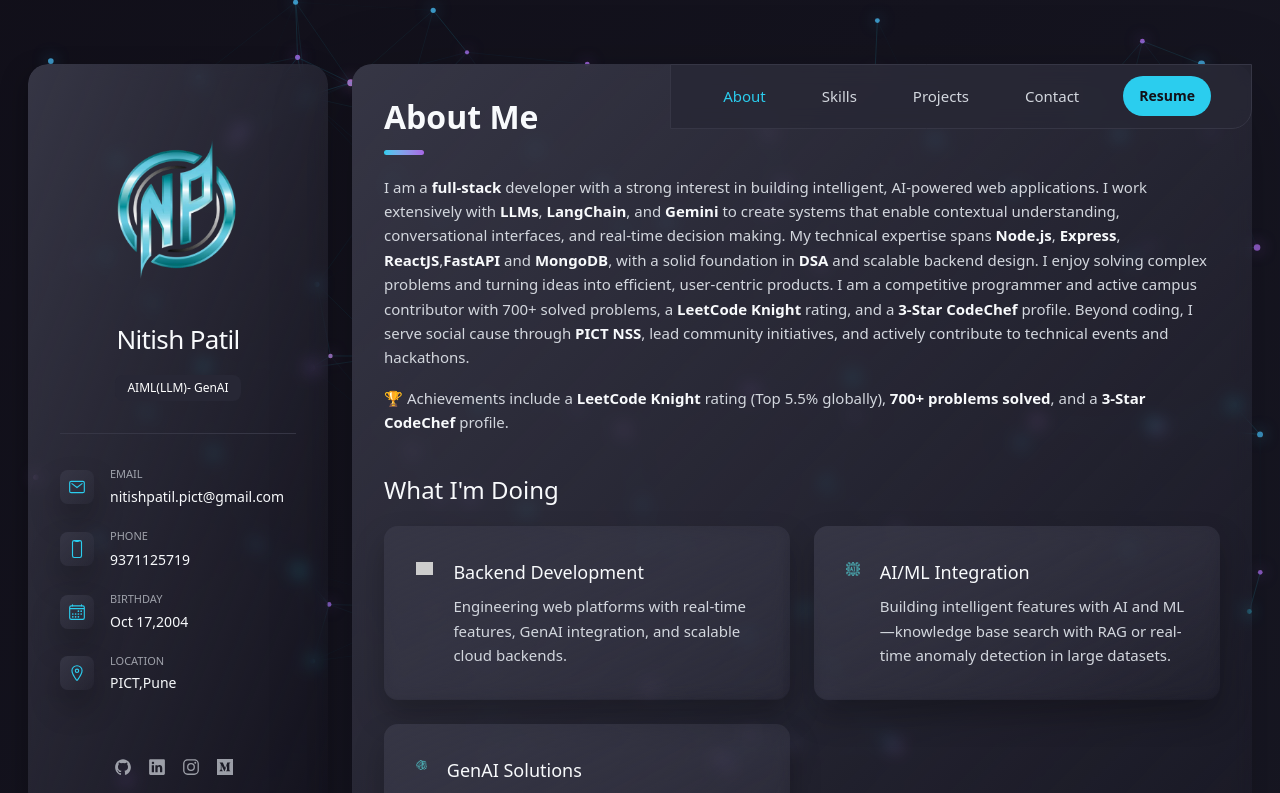
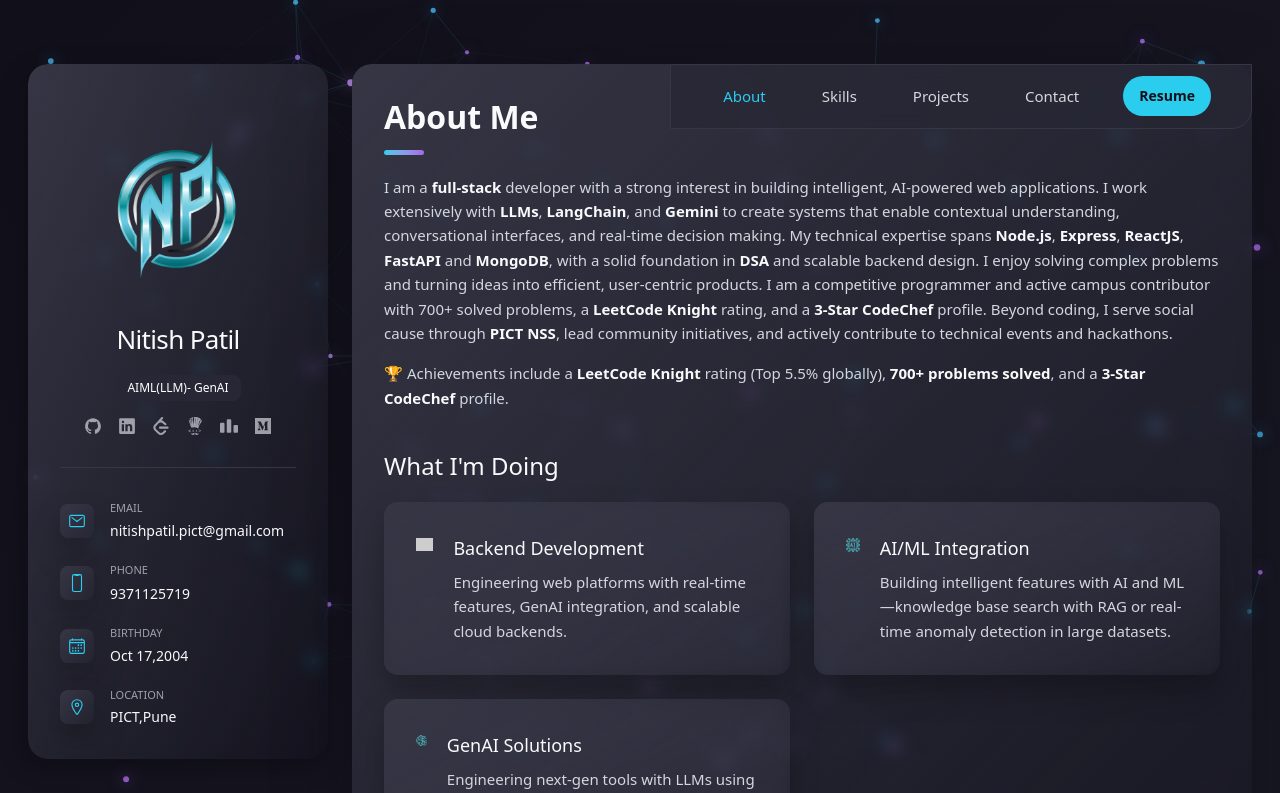
Before and after one commit to NitishP1710/Nitish_portfolio, a React (Vite) app: page / in a window 1280 px wide. Shown: the top 793 px of the page. Built offline with nearby package versions, Linux system fonts and the light colour scheme; grey boxes are pictures that could not be loaded.

Commit message:
Updated portpolio

```diff
--- a/src/components/Sidebar.jsx
+++ b/src/components/Sidebar.jsx
@@ -6,10 +6,10 @@
   IoChevronDown,
   IoLogoGithub,
   IoLogoLinkedin,
-  IoLogoInstagram,
   IoLogoMedium,
   IoLogoCodepen,
 } from "react-icons/io5";
+import { SiLeetcode, SiCodechef, SiCodeforces } from "react-icons/si";
 import { useState } from "react";
 import { personaInfo } from "../data/portfolioData";
 
@@ -37,9 +37,37 @@
             <h1 className="text-white-2 text-[17px] md:text-[26px] font-medium tracking-tight mb-2 md:mb-4 whitespace-nowrap">
               {personaInfo.name}
             </h1>
-            <p className="text-white-1 bg-onyx text-[11px] md:text-[12px] font-light w-max px-3 py-1 rounded-lg mx-auto lg:mx-auto">
+            <p className="text-white-1 bg-onyx text-[11px] md:text-[12px] font-light w-max px-3 py-1 rounded-lg mx-auto lg:mx-auto mb-3 md:mb-4">
               {personaInfo.title}
             </p>
+
+            {/* Social Links */}
+            <ul className="flex justify-center items-center gap-3 md:gap-4">
+              <SocialLink
+                href={personaInfo.social.github}
+                icon={<IoLogoGithub />}
+              />
+              <SocialLink
+                href={personaInfo.social.linkedin}
+                icon={<IoLogoLinkedin />}
+              />
+              <SocialLink
+                href={personaInfo.social.leetcode}
+                icon={<SiLeetcode />}
+              />
+              <SocialLink
+                href={personaInfo.social.codechef}
+                icon={<SiCodechef />}
+              />
+              <SocialLink
+                href={personaInfo.social.codeforces}
+                icon={<SiCodeforces />}
+              />
+              <SocialLink
+                href={personaInfo.social.medium}
+                icon={<IoLogoMedium />}
+              />
+            </ul>
           </div>
 
           {/* Toggle Button - Mobile/Tablet */}
@@ -109,32 +137,6 @@
               }
             />
           </ul>
-
-          <div className="w-full h-px bg-jet my-4 md:my-8 lg:opacity-0" />
-
-          {/* Social Links */}
-          <ul className="flex justify-start lg:justify-center items-center gap-4 pl-2 pb-1">
-            <SocialLink
-              href={personaInfo.social.github}
-              icon={<IoLogoGithub />}
-            />
-            <SocialLink
-              href={personaInfo.social.linkedin}
-              icon={<IoLogoLinkedin />}
-            />
-            <SocialLink
-              href={personaInfo.social.instagram}
-              icon={<IoLogoInstagram />}
-            />
-            <SocialLink
-              href={personaInfo.social.medium}
-              icon={<IoLogoMedium />}
-            />
-            <SocialLink
-              href={personaInfo.social.leetcode}
-              icon=""
-            />
-          </ul>
         </div>
       </aside>
     </>
--- a/src/data/portfolioData.js
+++ b/src/data/portfolioData.js
@@ -10,38 +10,39 @@
     "https://drive.google.com/file/d/1AFP-aTcJgFY6qFG3ZqOTugJQUaL3rLbf/view?usp=drive_link",
   social: {
     github: "https://github.com/NitishP1710",
-    leetcode :"https://leetcode.com/u/nitish-9371/",
-    medium : "https://medium.com/@patilnitish2004",
-    codechef :"https://www.codechef.com/users/npp_1710",
-    codeforces :"https://codeforces.com/profile/_Nitish_1710",
+    leetcode: "https://leetcode.com/u/nitish-9371/",
+    medium: "https://medium.com/@patilnitish2004",
+    // codechef: "https://www.codechef.com/users/npp_1710",
+    // codeforces: "https://codeforces.com/profile/_Nitish_1710",
     linkedin: "https://www.linkedin.com/in/nitish-patil-922b26288/",
-    instagram: "https://www.instagram.com/nitish_patil2004/?igsh=MWoxZWpuZjduMTU4Yw%3D%3D#",
   },
 };
 
 export const aboutText = [
-   `I am a <strong>full-stack</strong> developer with a strong interest in building intelligent, AI-powered web applications. I work extensively with <strong>LLMs</strong>, <strong>LangChain</strong>, and <strong>Gemini</strong> to create systems that enable contextual understanding, conversational interfaces, and real-time decision making.
-   My technical expertise spans <strong>Node.js</strong>, <strong>Express</strong>, <strong>ReactJS</strong>,<strong>FastAPI</strong> and <strong>MongoDB</strong>, with a solid foundation in <strong>DSA</strong> and scalable backend design. I enjoy solving complex problems and turning ideas into efficient, user-centric products.
+  `I am a <strong>full-stack</strong> developer with a strong interest in building intelligent, AI-powered web applications. I work extensively with <strong>LLMs</strong>, <strong>LangChain</strong>, and <strong>Gemini</strong> to create systems that enable contextual understanding, conversational interfaces, and real-time decision making.
+   My technical expertise spans <strong>Node.js</strong>, <strong>Express</strong>, <strong>ReactJS</strong>, <strong>FastAPI</strong> and <strong>MongoDB</strong>, with a solid foundation in <strong>DSA</strong> and scalable backend design. I enjoy solving complex problems and turning ideas into efficient, user-centric products.
    I am a competitive programmer and active campus contributor with 700+ solved problems, a <strong>LeetCode Knight</strong> rating, and a <strong>3-Star CodeChef</strong> profile. Beyond coding, I serve social cause through <strong>PICT NSS</strong>, lead community initiatives, and actively contribute to technical events and hackathons.`,
-   `🏆 Achievements include a <strong>LeetCode Knight</strong> rating (Top 5.5% globally), <strong>700+ problems solved</strong>, and a <strong>3-Star CodeChef</strong> profile.`
+  `🏆 Achievements include a <strong>LeetCode Knight</strong> rating (Top 5.5% globally), <strong>700+ problems solved</strong>, and a <strong>3-Star CodeChef</strong> profile.`,
 ];
-
 
 export const services = [
   {
     icon: "/images/icon-dev.svg",
     title: "Backend development",
-    description: "Engineering web platforms with real-time features, GenAI integration, and scalable cloud backends."
+    description:
+      "Engineering web platforms with real-time features, GenAI integration, and scalable cloud backends.",
   },
   {
     icon: "/images/microchip.png",
     title: "AI/ML Integration",
-    description: "Building intelligent features with AI and ML—knowledge base search with RAG or real-time anomaly detection in large datasets."
+    description:
+      "Building intelligent features with AI and ML—knowledge base search with RAG or real-time anomaly detection in large datasets.",
   },
   {
     icon: "/images/GenAI.png",
     title: "GenAI Solutions",
-    description: "Engineering next-gen tools with LLMs using Langchain and Langraph for smart content creation, automated insights, RAG pipelines, and adaptive user experiences."
+    description:
+      "Engineering next-gen tools with LLMs using Langchain and Langraph for smart content creation, automated insights, RAG pipelines, and adaptive user experiences.",
   },
 ];
 
@@ -50,56 +51,99 @@
     institution: "Pune Institute of Computer Technology",
     url: "https://pict.edu/",
     period: "2023– Present",
-    degree: "BE in Computer Engineering: CGPA- 9.71"
+    degree: "BE in Computer Engineering: CGPA- 9.71",
   },
   {
     institution: "Indirabai Lalwani Junior College, Jamner ",
     period: "2021– 2023",
-    degree: "Higher Secondary Certificate: HSC- 77%"
+    degree: "Higher Secondary Certificate: HSC- 77%",
   },
   {
     institution: "Indirabai Lalwani Madhyamic Vidyalay, Jamner",
     period: "2007– 2021",
-    degree: "Secondary School Certificate: SSC- 99%"
-  }
+    degree: "Secondary School Certificate: SSC- 99%",
+  },
 ];
 
 export const experience = [
-   {
+  {
     company: "Agribid Pvt. Ltd",
     url: "https://agribid.ai/index-dark.html",
     period: "Feb 2026",
     role: "Full Stack Developer-FastAPI",
-    description: "Working on admin-side RBAC backend development, designing secure APIs for role, permission, and user access management"
+    description:
+      "Working on admin-side RBAC backend development, designing secure APIs for role, permission, and user access management",
   },
   {
     company: "Cequence Security",
     url: "https://www.cequence.ai/",
     period: "Sep 2025– Jan 2026",
     role: "Full Stack Developer",
-    description: "Worked on testing MCP Server tools used in development environments like Windsurf ,Cursor and Claude IDEs.Developed an automated testing suite for validating MCP endpoints, improving reliability and efficiency in backend testing."
+    description:
+      "Worked on testing MCP Server tools used in development environments like Windsurf ,Cursor and Claude IDEs.Developed an automated testing suite for validating MCP endpoints, improving reliability and efficiency in backend testing.",
   },
   {
     company: "IEEE EMBS Society",
     url: "https://www.embs.org/",
     period: "June 2025 - July 2025",
     role: "AI-ML",
-    description: "Worked on Epillepsy and Sezuire Detection using Deep Learning and Neural Network.Build model with accuracy 93%. Added GenAI integration to analyze result generated by model"
-  }
+    description:
+      "Worked on Epillepsy and Sezuire Detection using Deep Learning and Neural Network.Build model with accuracy 93%. Added GenAI integration to analyze result generated by model",
+  },
 ];
 
 export const skills = [
-  "Python", "C++", "Java", "GenAI", "React", "Next.js", "Node.js","MySQL",
-  "MongoDB", "HTML5", "CSS3", "JavaScript" , "Express",  "FastAPI", "Postman",
-  "GitHub/GitLab", "NumPy", "Pandas","MatPlotLib","Langchain","Langraph","n8n"
+  "Python",
+  "C++",
+  "Java",
+  "GenAI",
+  "React",
+  "Next.js",
+  "Node.js",
+  "MySQL",
+  "MongoDB",
+  "HTML5",
+  "CSS3",
+  "JavaScript",
+  "Express",
+  "FastAPI",
+  "Postman",
+  "GitHub/GitLab",
+  "NumPy",
+  "Pandas",
+  "MatPlotLib",
+  "Langchain",
+  "Langraph",
+  "n8n",
 ];
 
 export const techSlugs = [
-  "typescript", "react", "flutter", "mongodb", "html5", "css",
-  "javascript", "nodedotjs", "express", "flask", "fastapi",
-  "postgresql", "firebase", "postman", "vercel",
-  "mysql", "docker", "git", "jira", "github", "gitlab", "numpy",
-  "pandas", "cplusplus", "figma", "streamlit"
+  "typescript",
+  "react",
+  "flutter",
+  "mongodb",
+  "html5",
+  "css",
+  "javascript",
+  "nodedotjs",
+  "express",
+  "flask",
+  "fastapi",
+  "postgresql",
+  "firebase",
+  "postman",
+  "vercel",
+  "mysql",
+  "docker",
+  "git",
+  "jira",
+  "github",
+  "gitlab",
+  "numpy",
+  "pandas",
+  "cplusplus",
+  "figma",
+  "streamlit",
 ];
 
 export const projectCategories = [
@@ -107,7 +151,7 @@
   "GenAI Powered",
   "Full Stack Project",
   "ML-Integrated Projects",
-  "Applications"
+  "Applications",
 ];
 
 export const projects = [
@@ -117,8 +161,17 @@
     image: "/images/termsheet.png",
     github: "https://github.com/NitishP1710/hack-o-hire",
     liveUrl: "",
-    description: "Term sheets can come in various formats, including unstructured formats such as emails, chats, and messages. They can also be in structured formats like Word documents, PDFs, and Excel spreadsheets Optical Character Recognition (OCR): This technology can be used to extract text from images or scanned documents",
-    techStack: ["React", "Node.js", "MongoDB", "Open CV","Python", "Gemini API", "Express"]
+    description:
+      "Term sheets can come in various formats, including unstructured formats such as emails, chats, and messages. They can also be in structured formats like Word documents, PDFs, and Excel spreadsheets Optical Character Recognition (OCR): This technology can be used to extract text from images or scanned documents",
+    techStack: [
+      "React",
+      "Node.js",
+      "MongoDB",
+      "Open CV",
+      "Python",
+      "Gemini API",
+      "Express",
+    ],
   },
   {
     title: "Khaugalli:Agribid Business requirement",
@@ -126,8 +179,9 @@
     image: "/images/khaugalli.png",
     github: "https://github.com/agribid-agritech/khaugalli-api",
     liveUrl: "",
-    description: "Developed a scalable food-tech admin platform that centrally manages restaurants, orders, delivery partners, combos, and dynamic pricing rules. Implemented hierarchical rule evaluation and automated fee application to eliminate manual errors and ensure pricing transparency",
-    techStack: ["React", "Next.js", "FasApi", "PostgreSQL"]
+    description:
+      "Developed a scalable food-tech admin platform that centrally manages restaurants, orders, delivery partners, combos, and dynamic pricing rules. Implemented hierarchical rule evaluation and automated fee application to eliminate manual errors and ensure pricing transparency",
+    techStack: ["React", "Next.js", "FasApi", "PostgreSQL"],
   },
   {
     title: "Portfolio",
@@ -135,8 +189,9 @@
     image: "/images/Portfolio.png",
     github: "https://github.com/NitishP1710/Nitish_portfolio",
     liveUrl: "https://nitish-portfolio-sepia.vercel.app/",
-    description: "Modern personal portfolio website with smooth animations, particle background, and responsive design showcasing projects and skills.",
-    techStack: ["React", "Vite", "Tailwind CSS", "Framer Motion"]
+    description:
+      "Modern personal portfolio website with smooth animations, particle background, and responsive design showcasing projects and skills.",
+    techStack: ["React", "Vite", "Tailwind CSS", "Framer Motion"],
   },
   {
     title: "Epillepsy and Sezuire Detection",
@@ -144,8 +199,9 @@
     image: "/images/ml.png",
     github: "https://github.com/NitishP1710/Sezuire-and-Epilepsy-Detection",
     liveUrl: "",
-    description: "Deep Learning CNN model to detect neurological disorder like epilepsy and sezuire detection",
-    techStack: ["Python", "TensorFlow", "Flask", "Pandas", "Data profiling"]
+    description:
+      "Deep Learning CNN model to detect neurological disorder like epilepsy and sezuire detection",
+    techStack: ["Python", "TensorFlow", "Flask", "Pandas", "Data profiling"],
   },
   // {
   //   title: "Tactical Trends",
@@ -205,10 +261,12 @@
     title: "Youtube Video Assistant",
     category: "genai powered",
     image: "/images/Youtube_Assistant.png",
-    github: "https://github.com/NitishP1710/Langchain/tree/main/YoutuvbeChatbot",
+    github:
+      "https://github.com/NitishP1710/Langchain/tree/main/YoutuvbeChatbot",
     liveUrl: "",
-    description: "Chrome Extension that extracts YouTube video IDs from URLs, fetches transcripts automatically, and enables conversational Q&A over video content usingGemini LLM",
-    techStack: ["HTML","Javascript","Python","LangChain","Gemini API"]
+    description:
+      "Chrome Extension that extracts YouTube video IDs from URLs, fetches transcripts automatically, and enables conversational Q&A over video content usingGemini LLM",
+    techStack: ["HTML", "Javascript", "Python", "LangChain", "Gemini API"],
   },
   {
     title: "FARMS",
@@ -216,9 +274,11 @@
     image: "/images/FARMS.png",
     github: "https://github.com/kalpeshshirsath11/Farms_frontend",
     liveUrl: "https://farms-glmv.onrender.com/",
-    description: "Digital marketplace connecting farmers directly with consumers, eliminating middlemen and ensuring fair prices for agricultural products.Enable farmers yeild demand forcasting and reduce transport cost",
-    techStack: ["React", "Node.js", "MongoDB", "Express", "Haversson Distance"]
-  }
+    description:
+      "Digital marketplace connecting farmers directly with consumers, eliminating middlemen and ensuring fair prices for agricultural products.Enable farmers yeild demand forcasting and reduce transport cost",
+    techStack: ["React", "Node.js", "MongoDB", "Express", "Haversson Distance"],
+  },
 ];
 
-export const mapEmbedUrl = "https://www.google.com/maps/embed?pb=!1m18!1m12!1m3!1d3784.576189831728!2d73.84825867428687!3d18.45754208262385!2m3!1f0!2f0!3f0!3m2!1i1024!2i768!4f13.1!3m3!1m2!1s0x3bc2eac85230ba47%3A0x871eddd0a8a0a108!2sSCTR'S%20Pune%20Institute%20of%20Computer%20Technology!5e0!3m2!1sen!2sin!4v1744478939032!5m2!1sen!2sin";
+export const mapEmbedUrl =
+  "https://www.google.com/maps/embed?pb=!1m18!1m12!1m3!1d3784.576189831728!2d73.84825867428687!3d18.45754208262385!2m3!1f0!2f0!3f0!3m2!1i1024!2i768!4f13.1!3m3!1m2!1s0x3bc2eac85230ba47%3A0x871eddd0a8a0a108!2sSCTR'S%20Pune%20Institute%20of%20Computer%20Technology!5e0!3m2!1sen!2sin!4v1744478939032!5m2!1sen!2sin";
```
